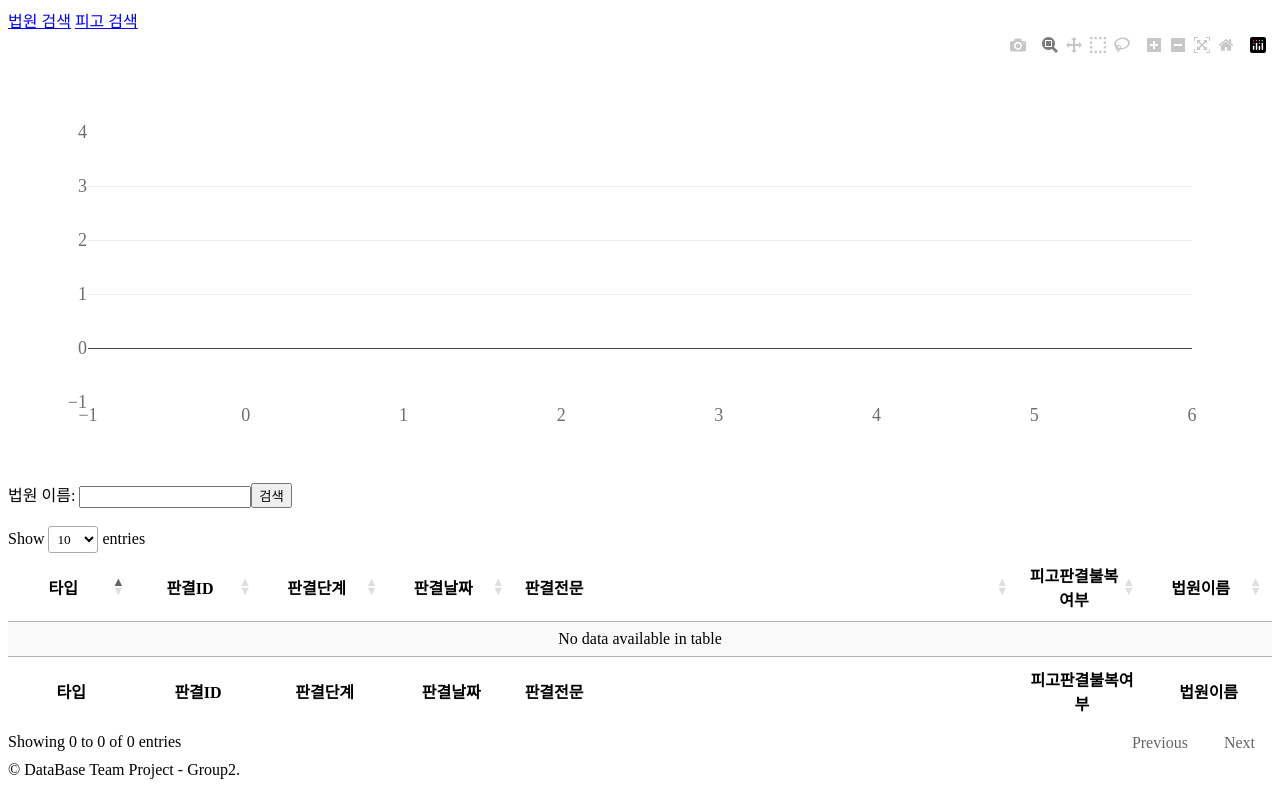
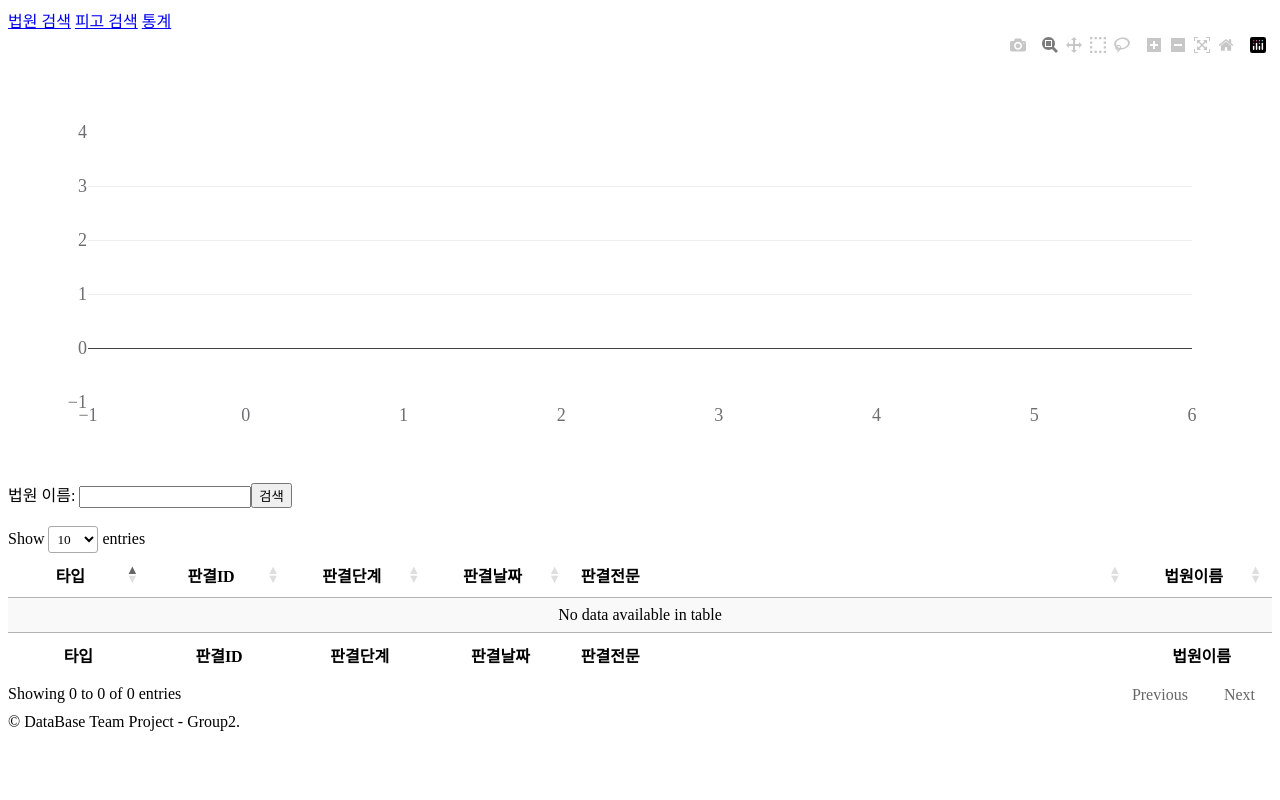
Before and after one commit to elwlwlwk/db_team_proj2, a Flask app: page /courts in a window 1280 px wide. Run offline with Flask 2, Linux system fonts and the light colour scheme; data that the repository does not hold is empty; some libraries are stand-ins or nearby versions; some web fonts are replaced.

Commit message:
이민규 바보

```diff
--- a/templates/layout.html
+++ b/templates/layout.html
@@ -15,6 +15,7 @@
   <body>
   <a href="/courts">법원 검색</a>
   <a href="/accused_search">피고 검색</a>
+  <a href="/criminal_statics">통계</a>
 
     <div id="content">{% block content %}{% endblock %}</div>
     <div id="footer">
--- a/templates/menu.html
+++ b/templates/menu.html
@@ -22,7 +22,6 @@
                     { "className": "dt-center", "width": "10%" },
                     { "className": "dt-center", "width": "10%" },
                     { "width": "40%" },
-                    { "className": "dt-center", "width": "10%" },
                     { "className": "dt-center", "width": "10%" }
                   ]
             };
@@ -96,7 +95,6 @@
                     판결단계:x.판결단계,
                     판결날짜:x.판결날짜,
                     판결전문:x.판결전문,
-                    피고판결불복여부:x.피고판결불복여부,
                     법원이름:x.법원이름
                 }});
                 criminal = ret.criminal.map((x) => {return{
@@ -105,7 +103,6 @@
                     판결단계:x.판결단계,
                     판결날짜:x.판결날짜,
                     판결전문:x.판결전문,
-                    피고판결불복여부:x.피고판결불복여부,
                     법원이름:x.법원이름
                 }});
 
@@ -158,7 +155,6 @@
                 <th>판결단계</th>
                 <th>판결날짜</th>
                 <th>판결전문</th>
-                <th>피고판결불복여부</th>
                 <th>법원이름</th>
             </tr>
         </thead>
@@ -169,7 +165,6 @@
                 <th>판결단계</th>
                 <th>판결날짜</th>
                 <th>판결전문</th>
-                <th>피고판결불복여부</th>
                 <th>법원이름</th>
             </tr>
         </tfoot>
```
